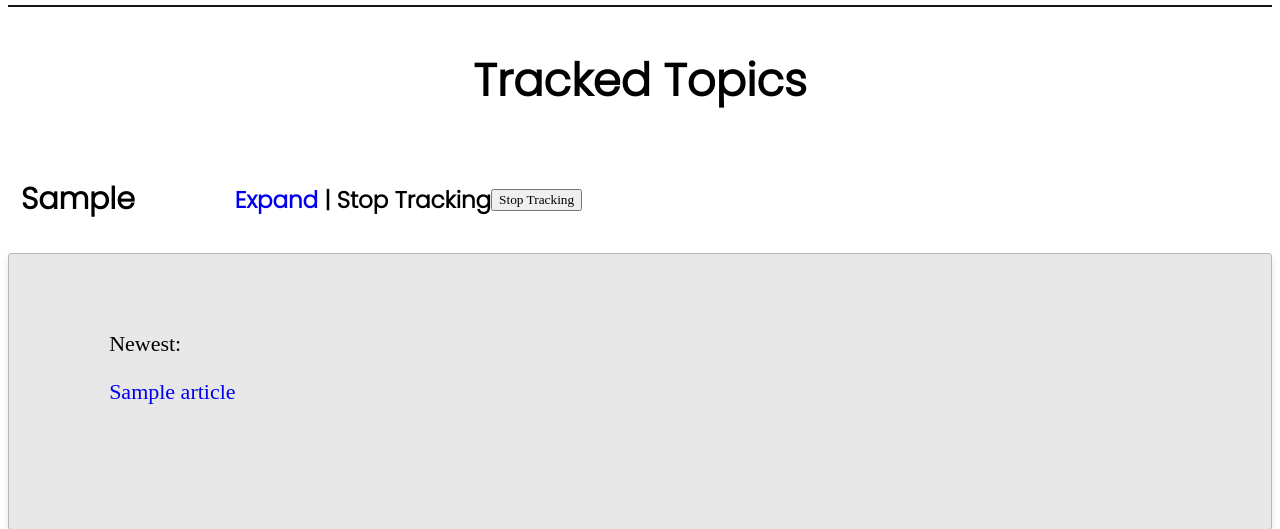
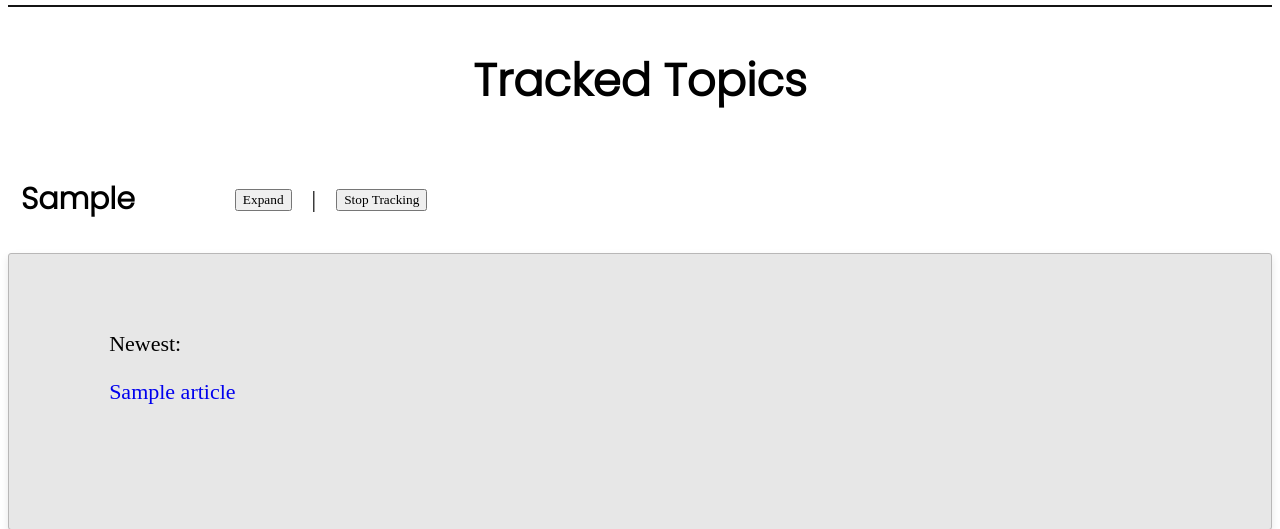
Before and after one commit to IzMo2000/TopicTide, a Flask app: page /tracking in a window 1280 px wide. Shown: the part 197-726 px from the top of the page. Run offline with Flask 3, Linux system fonts and the light colour scheme; the visitor is signed in with stand-in values (Sample User, id 1); tables that the repository leaves empty hold one stand-in row (values such as "Sample post").

Commit message:
fixed tracked topic page

```diff
--- a/templates/tracking.html
+++ b/templates/tracking.html
@@ -22,14 +22,18 @@
 
 
     </h2>
-    <h2 style = "font-size:23px;"> <a href="{{ url_for('topic_expand', expanded_topic = topic[0]) }}">  Expand</a> | Stop Tracking</h2>
 
+    <p>
+        <a href="{{ url_for('topic_expand', expanded_topic = topic[0]) }}">
+            <button style = "margin-right: 20px;" type = "button"> Expand </button>
         </a>
+
     </p>
+    <p>|</p>
     <p>
         <form action="/remove_tracked" method="POST">
             <input type="hidden" name="topic" value="{{topic[0]}}">
-            <button id="clearRecentSearchesButton" type="submit">Stop Tracking</button>
+            <button id="clearRecentSearchesButton" style = "margin-left: 20px;" type="submit">Stop Tracking</button>
         </form>
     </p>
 
```
